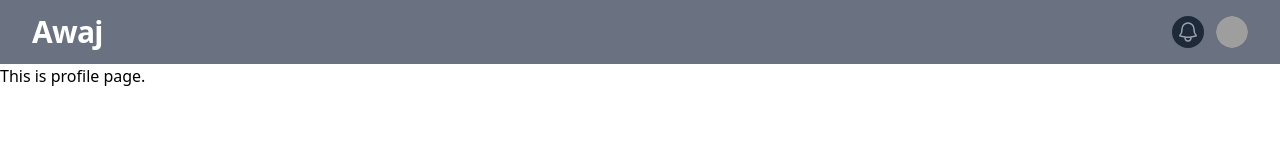
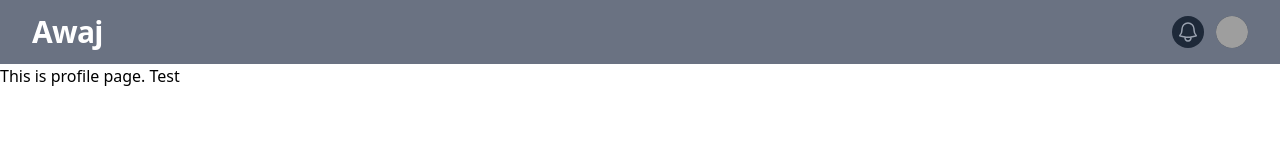
Before and after one commit to paras603/awaj, a React (Vite) app: page /profile in a window 1280 px wide. Shown: the top 160 px of the page. Built offline with nearby package versions, Linux system fonts and the light colour scheme; sample sign-in values are in the browser's storage; grey boxes are pictures that could not be loaded.

Commit message:
continue

```diff
--- a/src/pages/Profile.jsx
+++ b/src/pages/Profile.jsx
@@ -11,7 +11,7 @@ export function Profile(){
     return (
         <>
             <Navbar user={user}/>
-            <p>This is profile page.</p>
+            <p>This is profile page. Test</p>
         </>
     );
 }
```
